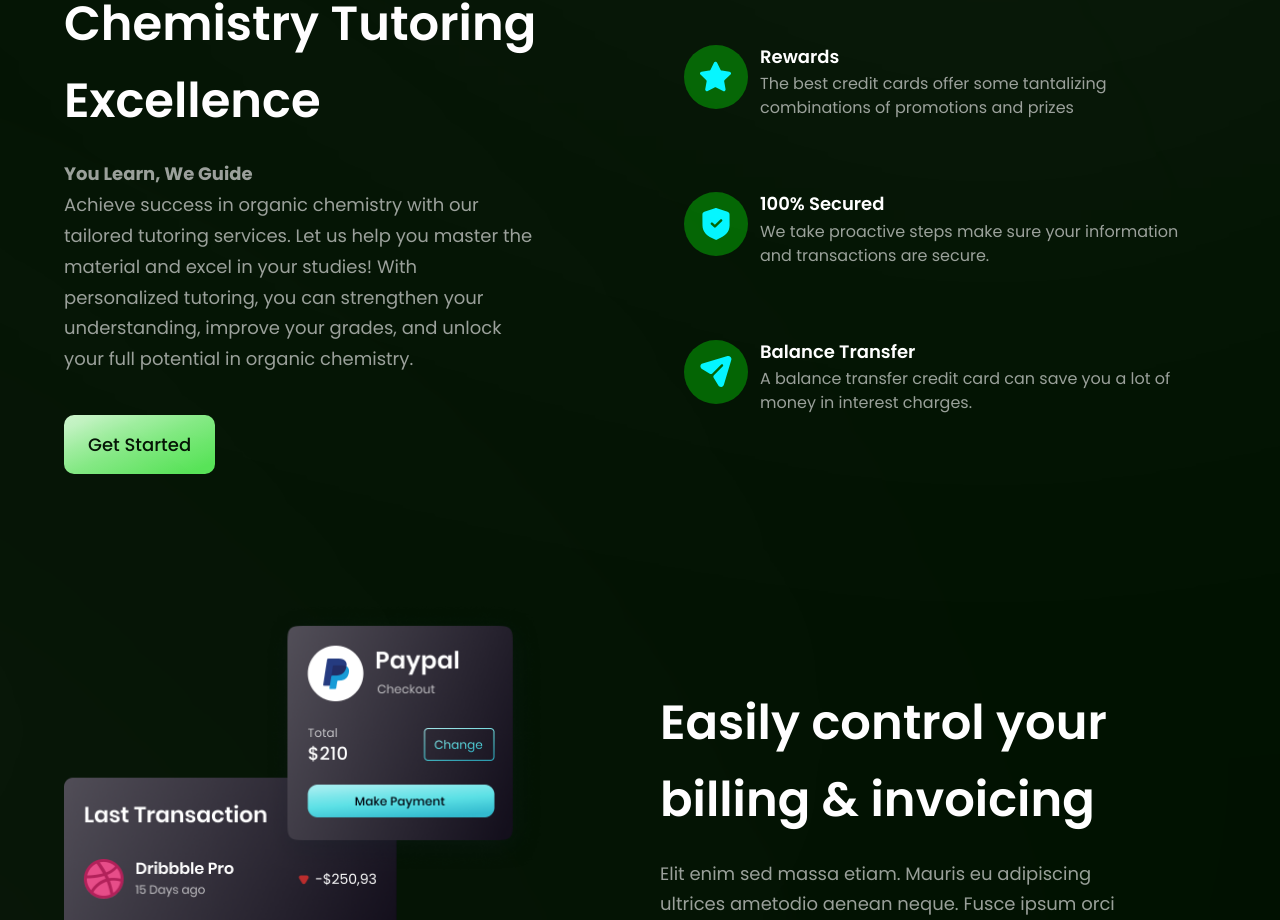
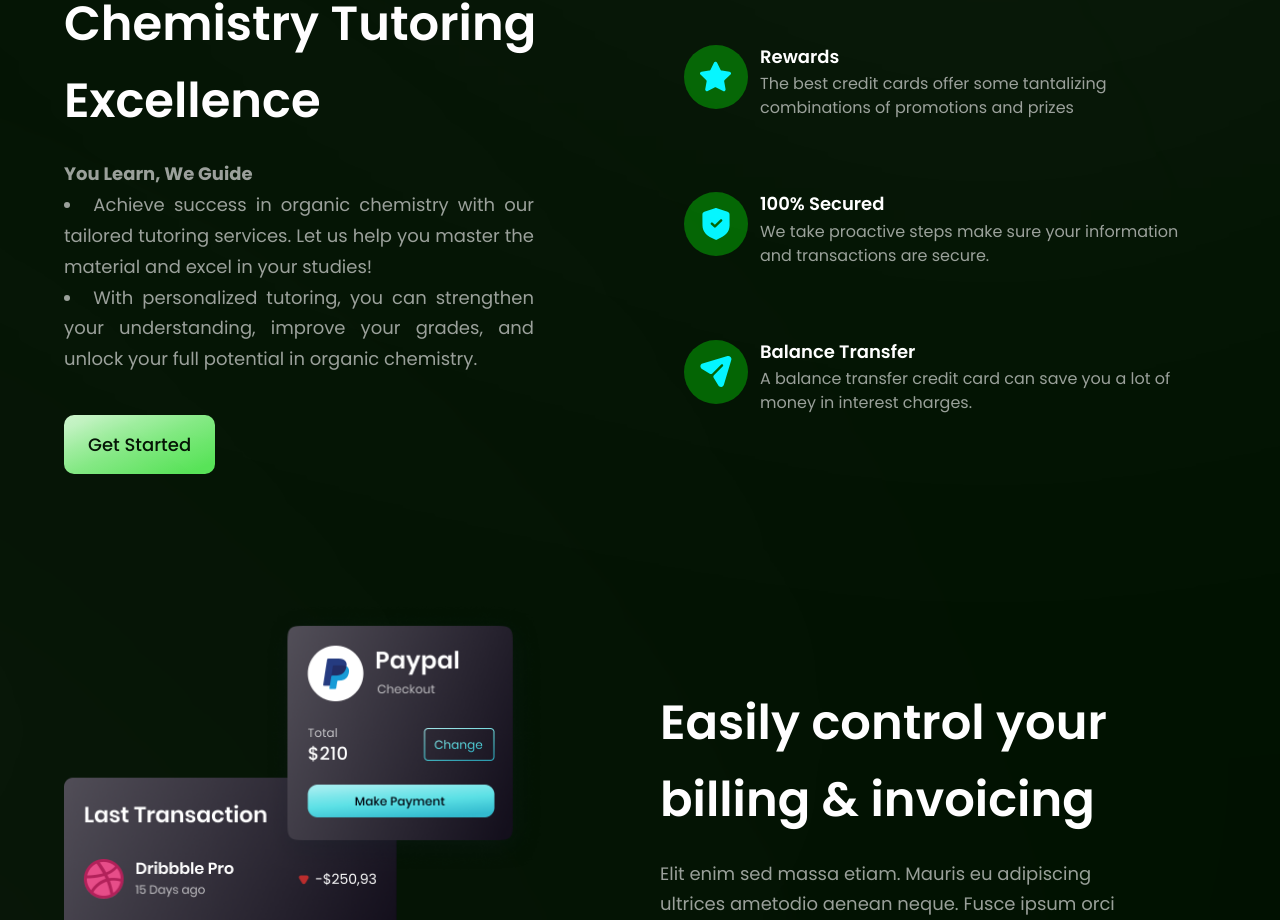
Before and after one commit to AngelaNova/Angela_Tutoring_OrganicChemistry, a React (Vite) app: page / in a window 1280 px wide. Shown: the part 1275-2195 px from the top of the page. Built offline with nearby package versions, Linux system fonts and the light colour scheme.

Commit message:
Update Business.jsx

```diff
--- a/src/components/Business.jsx
+++ b/src/components/Business.jsx
@@ -24,11 +24,11 @@ const Business = () =>  (
       <h2 className={styles.heading2}>
       Chemistry Tutoring Excellence
       </h2>
-      <p className={`${styles.paragraph} max-w-[470px] mt-5`}>
+      <ul className={`${styles.paragraph} max-w-[470px] mt-5 list-disc list-inside text-justify`}>
         <b>You Learn, We Guide</b> <br/>
-        Achieve success in organic chemistry with our tailored tutoring services. Let us help you master the material and excel in your studies!
-        With personalized tutoring, you can strengthen your understanding, improve your grades, and unlock your full potential in organic chemistry.
-      </p>
+        <li>Achieve success in organic chemistry with our tailored tutoring services. Let us help you master the material and excel in your studies!</li>
+        <li>With personalized tutoring, you can strengthen your understanding, improve your grades, and unlock your full potential in organic chemistry.</li>
+      </ul>
 
       <Button styles={`mt-10`} />
     </div>
```
